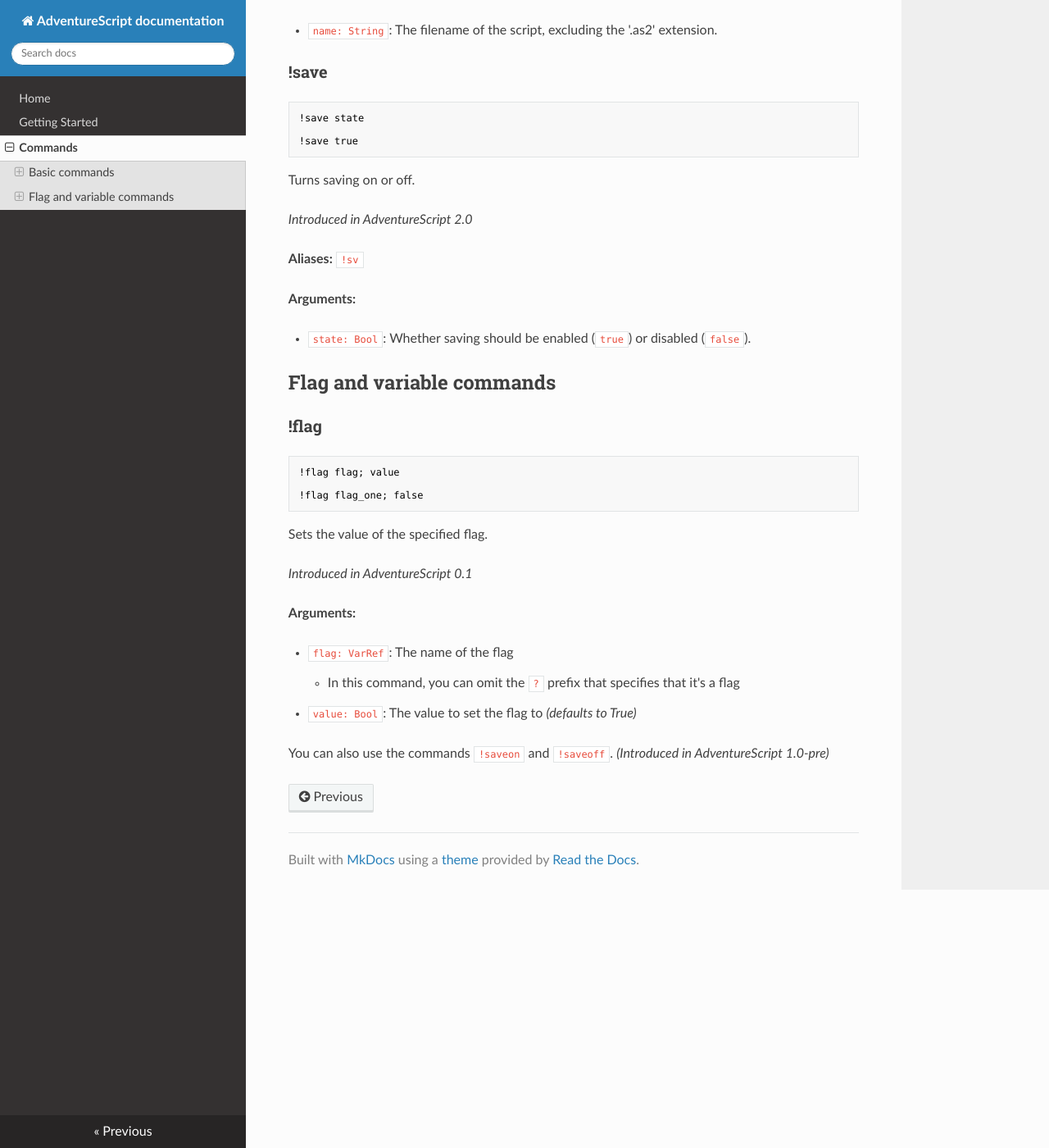
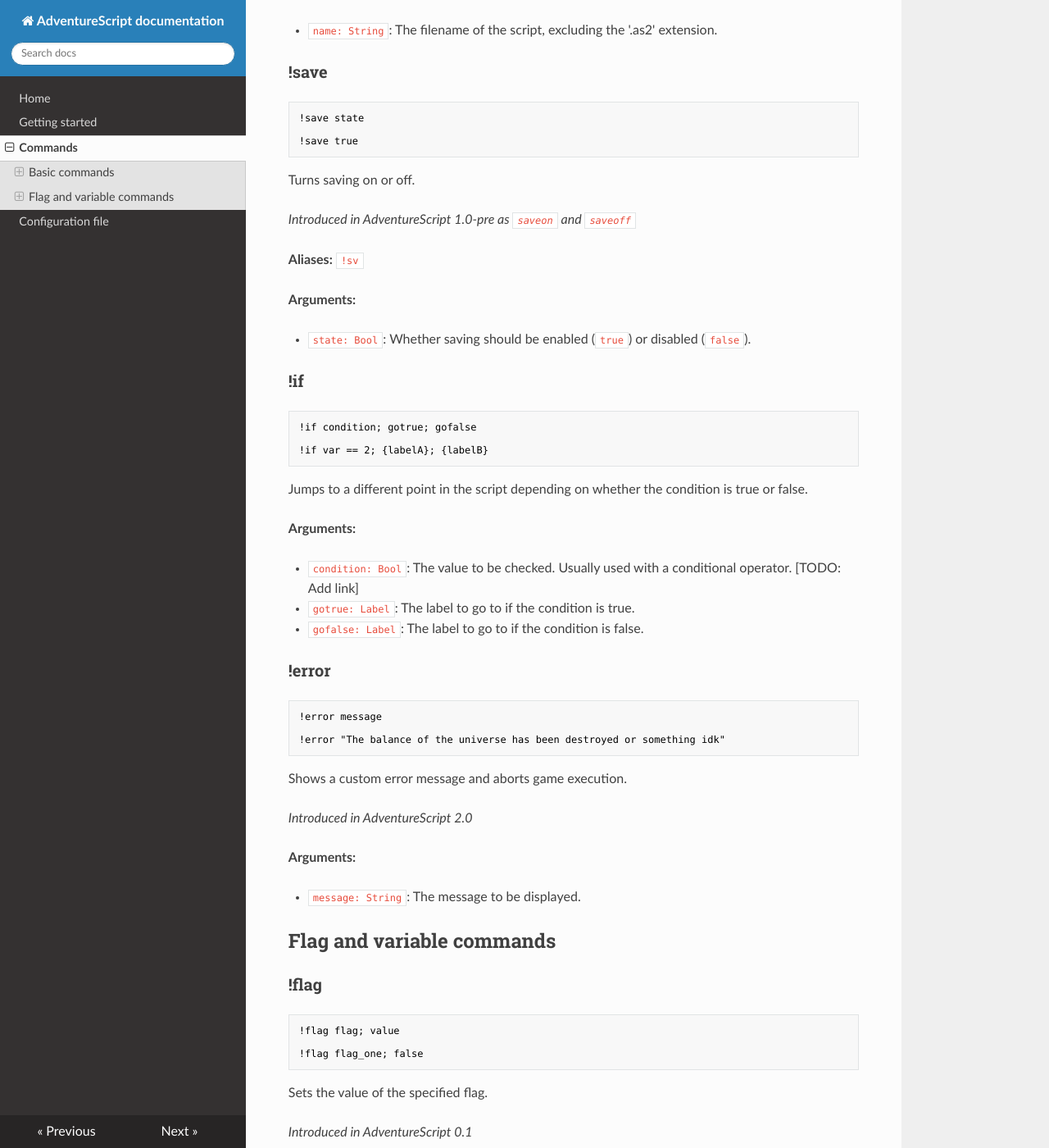
Before and after one commit to patataofcourse/AdventureScript, an MkDocs documentation site: the page built from docs/commands.md, in a window 1280 px wide and 1400 px high, scrolled down 2616 px. Shown: the whole window at 82% size. Built offline with MkDocs 1.6.1, drawn with Linux system fonts in a browser that asks for light colours; nearby versions of some CDN libraries; some of the changed text lies outside the part shown.

Commit message:
Update docs

````diff
--- a/docs/commands.md
+++ b/docs/commands.md
@@ -18,6 +18,7 @@
 **Arguments:**
 
 * `text: String`: the text to be displayed.
+
 ### !wait
 ```none
 !wait
@@ -47,7 +48,7 @@
 
 * `choice1 - choice9: List`: Lists containing the information of the choices to give:
     - Choice text (`String`)
-    - Label to go to (`Label`, optional, defaults to `None`)
+    - Label to go to (`Label` or `None`, optional, defaults to `None`)
     - Flag that determines whether to show the choice or not (`Bool`, optional, defaults to `true`)
 * `text: String`: the text to be shown right before the choice. In some I/O implementations it might have different formatting. *(Default: *`""`*)*
 
@@ -109,7 +110,7 @@
 ```
 Turns saving on or off.
 
-*Introduced in AdventureScript 2.0*
+*Introduced in AdventureScript 1.0-pre as `saveon` and `saveoff`*
 
 **Aliases:** `!sv`
 
@@ -117,10 +118,38 @@
 
 - `state: Bool`: Whether saving should be enabled (`true`) or disabled (`false`).
 
+### !if
+```none
+!if condition; gotrue; gofalse
+
+!if var == 2; {labelA}; {labelB}
+```
+
+Jumps to a different point in the script depending on whether the condition is true or false.
+
+**Arguments:**
+
+- `condition: Bool`: The value to be checked. Usually used with a conditional operator. [TODO: Add link]
+- `gotrue: Label`: The label to go to if the condition is true.
+- `gofalse: Label`: The label to go to if the condition is false.
+
+### !error
+```none
+!error message
+
+!error "The balance of the universe has been destroyed or something idk"
+```
+Shows a custom error message and aborts game execution.
+
+*Introduced in AdventureScript 2.0*
+
+**Arguments:**
+
+- `message: String`: The message to be displayed.
+
 ## Flag and variable commands
 
 ### !flag
-
 ```none
 !flag flag; value
 
@@ -132,8 +161,37 @@
 
 **Arguments:**
 
-- `flag: VarRef`: The name of the flag
-    - In this command, you can omit the `?` prefix that specifies that it's a flag
-- `value: Bool`: The value to set the flag to *(defaults to True)*
+- `flag: VarRef`: The name of the flag.
+    - In this command, you can omit the `?` prefix (which specifies you're checking inside the flags)
+- `value: Bool`: The value to set the flag to. *(Default: `true`.)*
 
-You can also use the commands `!saveon` and `!saveoff`. *(Introduced in AdventureScript 1.0-pre)*
+### !set
+```none
+!set var; value
+
+!set variable1; 18
+```
+Sets the value of the specified variable.
+
+*Introduced in AdventureScript 1.0-pre as `var`*
+
+**Arguments:**
+
+- `var: VarRef`: The name of the variable.
+    - You can optionally also set to flags, since they're essentially boolean variables, but `!flag` is recommended instead.
+- `value: Any`: The value to set the variable to.
+
+### !add
+```none
+!add var; value
+
+!add somevar; -1
+```
+Adds the specified value to the given variable.
+
+*Introduced in AdventureScript 1.0-pre as `incvar`*
+
+**Arguments:**
+
+- `var: VarRef`: The name of the variable to be added to.
+- `value: Any`: The value to add to the variable (which should be compatible for adding in the first place!)
--- a/mkdocs.yml
+++ b/mkdocs.yml
@@ -2,6 +2,7 @@
 site_url: https://adventurescript.readthedocs.io/
 nav:
   - Home: index.md
-  - Getting Started: start.md
+  - Getting started: start.md
   - Commands: commands.md
+  - Configuration file: cfgfile.md
 theme: readthedocs
````
Also changed, not shown: other parts of docs/commands.md (+1 -1 lines), docs/cfgfile.md (added, +17 -0 lines), docs/index.md (+5 -0 lines), docs/start.md (+12 -0 lines).
